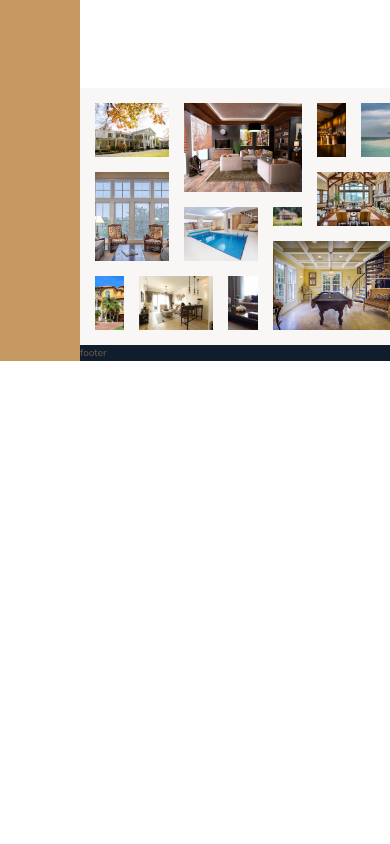
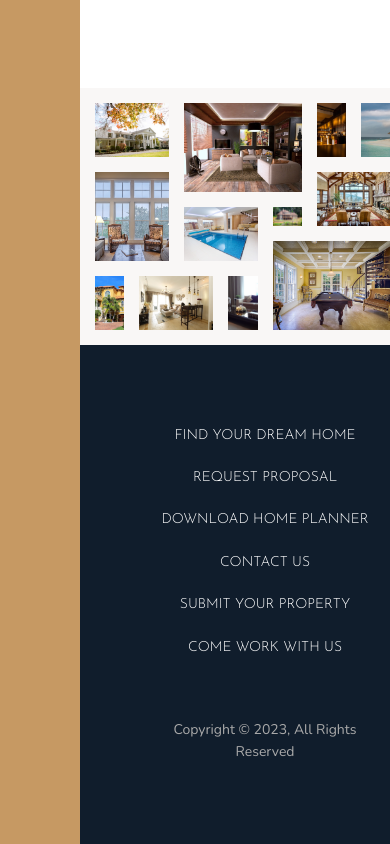
Before and after one commit to MohitAlphonsus/Nexter, a website: page index.html in a window 390 px wide. Shown: the part 5544-6388 px from the top of the page. Before the commit the page ends 5905 px from the top, so only its background shows below. Drawn offline with nearby package versions, Linux system fonts and the light colour scheme.

Commit message:
footer added styled and made it responsive

```diff
--- a/index.html
+++ b/index.html
@@ -425,7 +425,30 @@
 					/>
 				</figure>
 			</section>
-			<footer class="footer">footer</footer>
+
+			<footer class="footer">
+				<ul class="nav">
+					<li class="nav__item">
+						<a href="#" class="nav__link">Find your dream home</a>
+					</li>
+					<li class="nav__item">
+						<a href="#" class="nav__link">Request proposal</a>
+					</li>
+					<li class="nav__item">
+						<a href="#" class="nav__link">Download home planner</a>
+					</li>
+					<li class="nav__item">
+						<a href="#" class="nav__link">Contact us</a>
+					</li>
+					<li class="nav__item">
+						<a href="#" class="nav__link">Submit your property</a>
+					</li>
+					<li class="nav__item">
+						<a href="#" class="nav__link">Come work with us </a>
+					</li>
+				</ul>
+				<p class="copyright">Copyright &copy; 2023, All Rights Reserved</p>
+			</footer>
 		</div>
 	</body>
 </html>
--- a/sass/files/_footer.scss
+++ b/sass/files/_footer.scss
@@ -3,4 +3,38 @@
 .footer {
 	background-color: var.$color-secondary;
 	grid-column: full-start / full-end;
+	padding: 8rem;
 }
+
+.nav {
+	list-style: none;
+	display: grid;
+	grid-template-columns: repeat(auto-fit, minmax(15rem, 1fr));
+	align-items: center;
+	gap: 2rem;
+
+	&__link:link,
+	&__link:visited {
+		display: block;
+		font-size: 1.4rem;
+		color: #fff;
+		text-decoration: none;
+		font-family: var.$font-display;
+		text-transform: uppercase;
+		text-align: center;
+		transition: all 0.2s;
+	}
+
+	&__link:hover,
+	&__link:active {
+		background-color: rgba(255, 255, 255, 0.05);
+		transform: translateY(-3px);
+	}
+}
+
+.copyright {
+	font-size: 1.4rem;
+	color: var.$color-grey-light-2;
+	margin-top: 6rem;
+	text-align: center;
+}
```
Also changed, not shown: css/styles.css, 1 other file.
